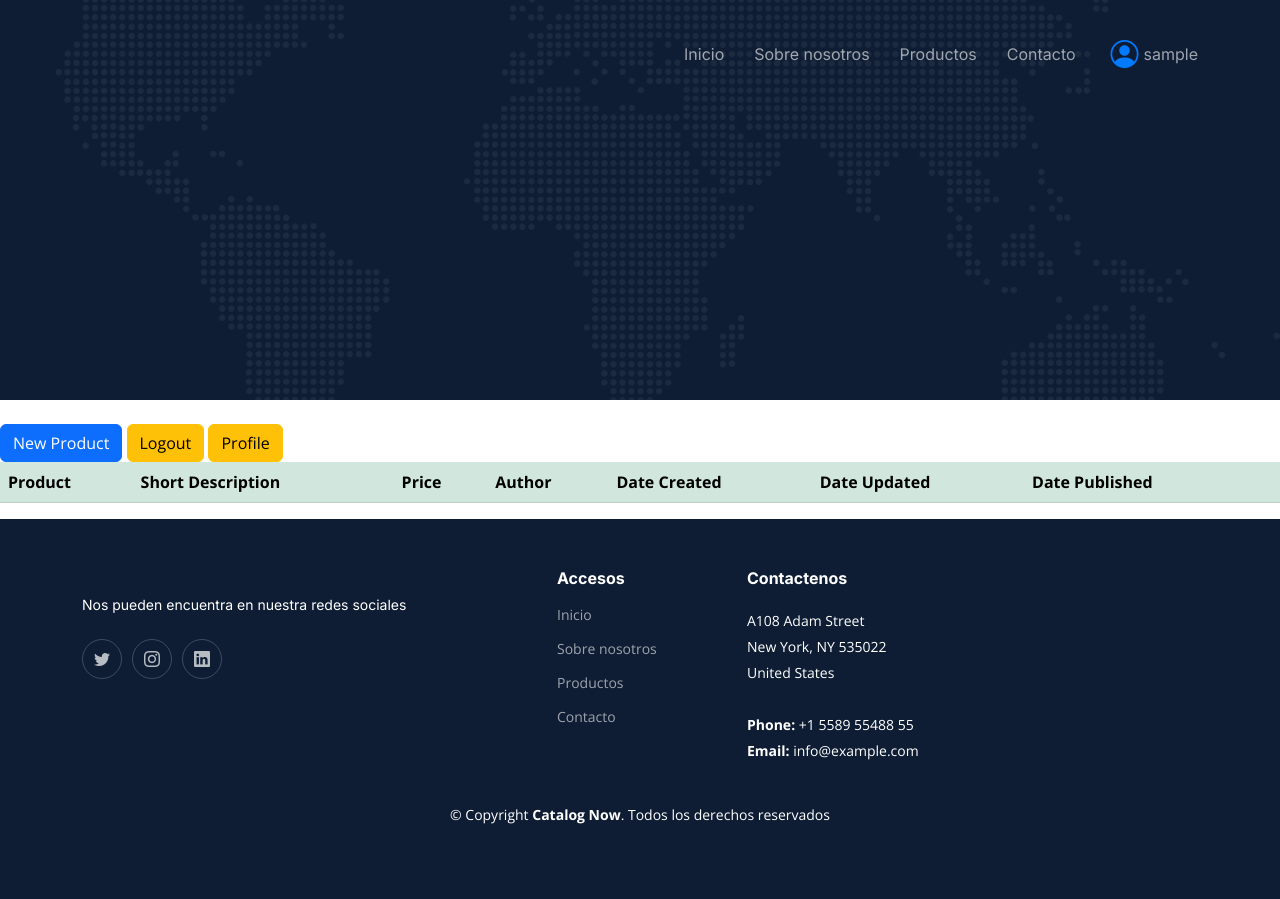
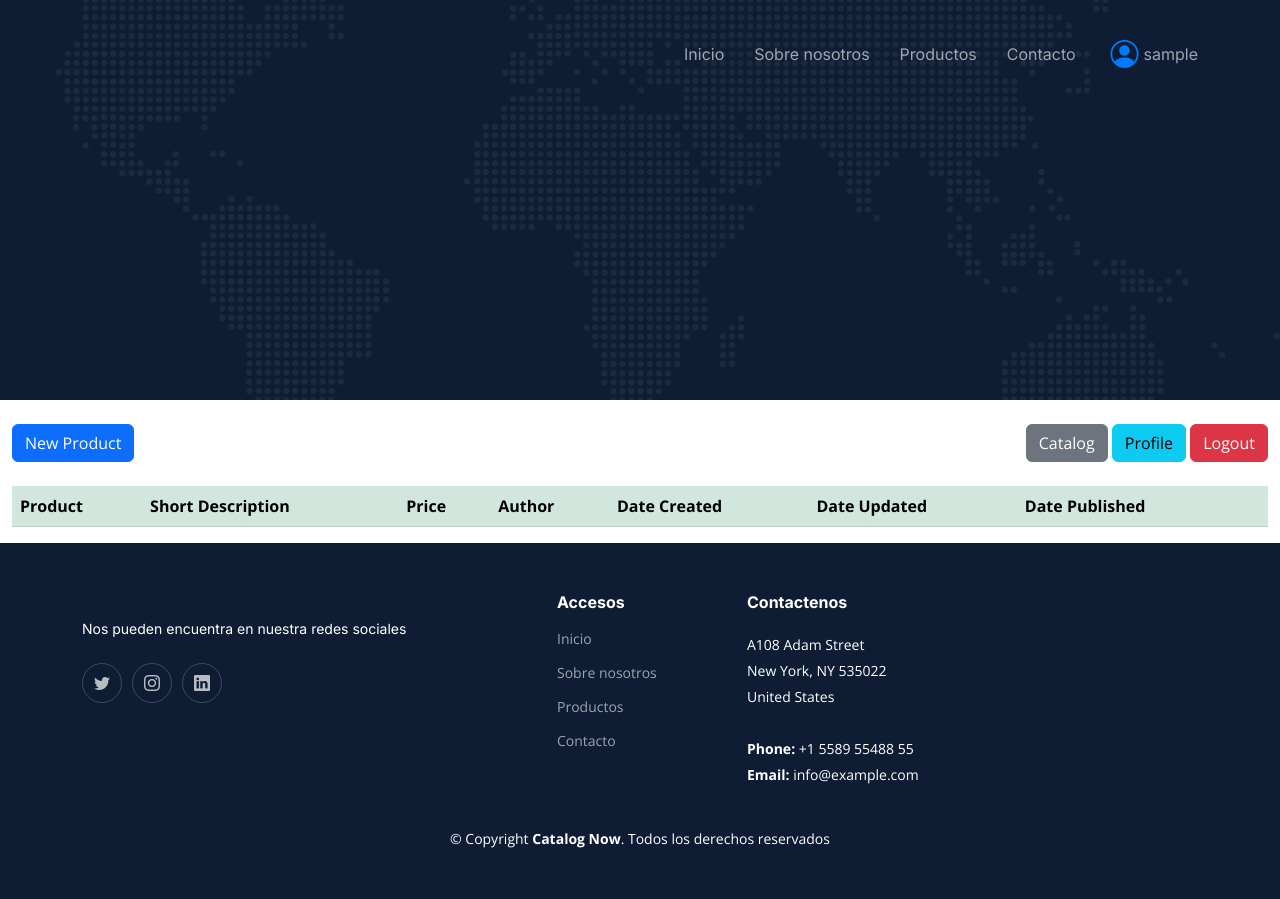
Before and after one commit to ccosta6136/catalog-now, a Django app: page /panel/ in a window 1280 px wide. Before the commit the page ends 824 px from the top, so only its background shows below. Run offline with Django 4.2, Linux system fonts and the light colour scheme; the visitor is signed in with stand-in values (Sample User, id 1); data that the repository does not hold is empty; some libraries are stand-ins or nearby versions.

Commit message:
Update templates

```diff
--- a/panel_app/templates/catalog_now_app/panel_create_account_form.html
+++ b/panel_app/templates/catalog_now_app/panel_create_account_form.html
@@ -9,7 +9,9 @@
 
 </section>
 
-<a href="{% url 'panel-login' %}">Back to Login</a>
+<div class="container-fluid">
+
+    <a href="{% url 'panel-login' %}">Back to Login</a>
 
     <form method="post">
         {% csrf_token %}
--- a/panel_app/templates/catalog_now_app/panel_login.html
+++ b/panel_app/templates/catalog_now_app/panel_login.html
@@ -6,6 +6,7 @@
 <section id="hero" class="hero d-flex align-items-center justify-content-center">
 
 </section>
+
 <br>
 
 <form method="POST">
--- a/panel_app/templates/catalog_now_app/panel_logout.html
+++ b/panel_app/templates/catalog_now_app/panel_logout.html
@@ -6,6 +6,7 @@
 <section id="hero" class="hero d-flex align-items-center justify-content-center">
 
 </section>
+
 <div class="d-flex justify-content-center">
     <div class="d-flex flex-column">
         <h3>Logout from Panel</h3>
--- a/panel_app/templates/catalog_now_app/product_form.html
+++ b/panel_app/templates/catalog_now_app/product_form.html
@@ -14,7 +14,11 @@
 
 </section>
 
-<a class="btn btn-primary" href="{% url 'panel-page' %}" role="button">Back to List</a>
+<div class="container-fluid">
+
+    <br>
+
+    <a class="btn btn-primary" href="{% url 'panel-page' %}" role="button">Back to List</a>
 
     <form method="post" enctype="multipart/form-data">
         {% csrf_token %}
--- a/panel_app/templates/catalog_now_app/product_list.html
+++ b/panel_app/templates/catalog_now_app/product_list.html
@@ -5,11 +5,22 @@
 
 </section>
 
-<br>
+<div class="container-fluid">
 
-<a class="btn btn-primary" href="{% url 'product-create' %}" role="button">New Product</a>
-<a class="btn btn-warning" href="{% url 'panel-logout' %}" role="button">Logout</a>
-<a class="btn btn-warning" href="{% url 'user-detail' user.id %}" role="button">Profile</a>
+    <br>
+
+    <div class="d-flex justify-content-between">
+        <div class="d-flex justify-content-start">
+            {% if perms.catalog_now_app.add_product %}
+                <a class="btn btn-primary" href="{% url 'product-create' %}" role="button">New Product</a>
+            {% endif %}
+        </div>
+        <div class="justify-content-end">
+            <a class="btn btn-secondary" href="{% url 'catalog-page' %}" role="button">Catalog</a>
+            <a class="btn btn-info" href="{% url 'user-detail' user.id %}" role="button">Profile</a>
+            <a class="btn btn-danger" href="{% url 'panel-logout' %}" role="button">Logout</a>
+        </div>
+    </div>
 
     <br>
 
--- a/panel_app/views.py
+++ b/panel_app/views.py
@@ -56,7 +56,7 @@ class SignUpView(SuccessMessageMixin, BaseView, CreateView):
     success_message = "¡¡ Se creo tu perfil satisfactoriamente !!"
 
 class UserProfile(LoginRequiredMixin, UserPassesTestMixin, DetailView):
-    model = Publisher
+    model = User
     template_name = "user_profile/user_detail.html"
 
     def test_func(self):
```
